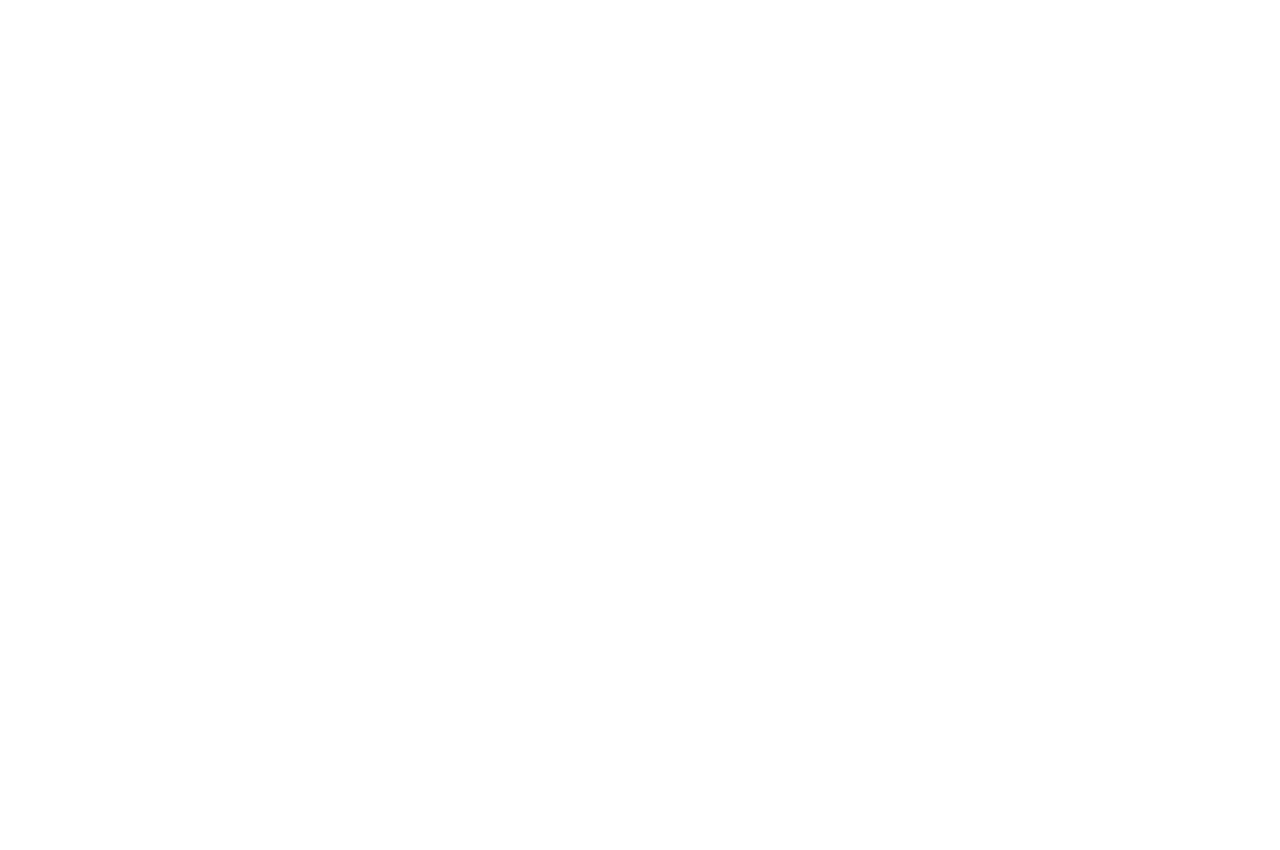
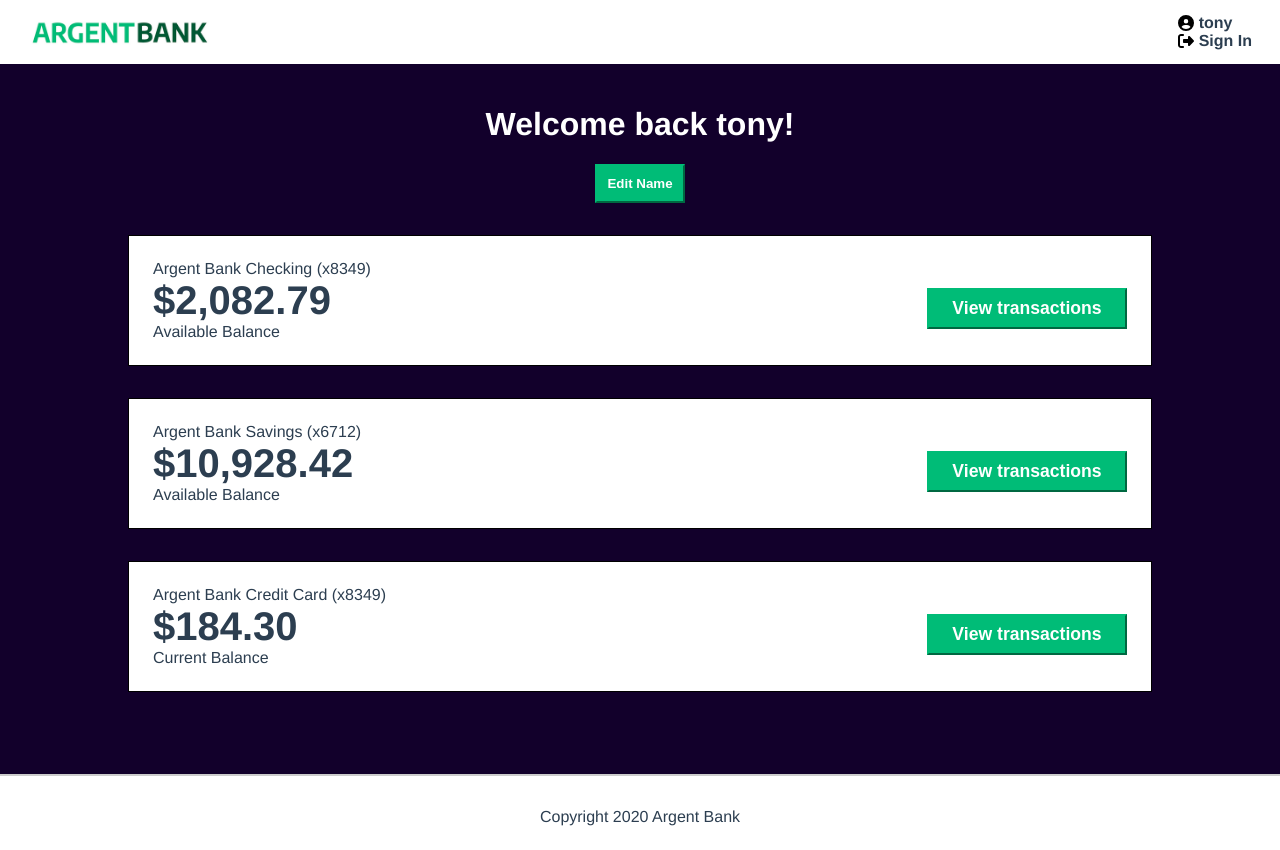
Before and after one commit to Mathilde0712/ArgentBank, a React (Create React App) app in the folder frontend/: page /user/1 in a window 1280 px wide. Before the commit this address had no page. Before the commit the page ends 800 px from the top, so only its background shows below. Built offline with nearby package versions, Linux system fonts and the light colour scheme.

Commit message:
realisation page sign in et page user

```diff
--- a/frontend/src/App.tsx
+++ b/frontend/src/App.tsx
@@ -3,6 +3,7 @@ import  { BrowserRouter, Routes, Route } from "react-router-dom";
 import "../src/designs/css/main.css"
 import Home from './Pages/Home';
 import SignIn from "./Pages/SignIn";
+import User from "./Pages/User";
 
 function App() {
   return (
@@ -10,8 +11,8 @@ function App() {
     <Routes>
       <Route path="/" element={<Home/>}/>
       <Route path="/sign-in" element={<SignIn />}/>
-      {/* <Route path="" element={}/>
-      <Route path="*" element={}/> */}
+       <Route path="/user/:id" element={<User />}/>
+    {/*<Route path="*" element={}/> */}
     </Routes>
     </BrowserRouter>
   );
--- /dev/null
+++ b/frontend/src/Components/Account.tsx
@@ -0,0 +1,19 @@
+import Button from "./Button";
+
+const Account = ({title, amount, description}: {title : string, amount :string, description : string}) => {
+  return (
+    <section className="account">
+      <div className="account-content-wrapper">
+        <h3 className="account-title">{title}</h3>
+        <p className="account-amount">{amount}</p>
+        <p className="account-amount-description">{description}</p>
+      </div>
+      <div className="account-content-wrapper cta">
+        <Button classe="transaction-button" content="View transactions" />
+
+      </div>
+    </section>
+  );
+};
+
+export default Account;
--- /dev/null
+++ b/frontend/src/Components/Button.tsx
@@ -0,0 +1,11 @@
+
+
+const Button = ({content, classe}:{content :string, classe:string}) => {
+    return (
+        <div>
+            <button className={classe}>{content}</button>
+        </div>
+    );
+};
+
+export default Button;
--- /dev/null
+++ b/frontend/src/Components/Form.tsx
@@ -0,0 +1,31 @@
+import userLogo from "../designs/img/circle-user-solid.svg"
+import Button from "./Button";
+
+const Form = () => {
+    return (
+
+            <section className="sign-in-content">
+                <img src={userLogo} className="sign-in-icon" alt="user icon" />
+                <h1>Sign In</h1>
+                <form>
+                    <div className="input-wrapper">
+                        <label htmlFor="username">Username</label>
+                        <input type="text" id="username" />
+                    </div>
+                    <div className="input-wrapper">
+                        <label htmlFor="password">Password</label>
+                        <input type="password" id="password" />
+                    </div>
+                    <div className="input-remember">
+                    <input type="checkbox" id="remember-me" />
+                    <label htmlFor="remember-me">Remember me</label>
+                    </div>
+                </form>
+                <Button classe="sign-in-button" content="Sign In"/>
+            </section>
+
+
+    );
+};
+
+export default Form;
--- /dev/null
+++ b/frontend/src/Components/Header.tsx
@@ -0,0 +1,13 @@
+import React from 'react';
+import Button from './Button';
+
+const Header = ({name} : {name:string}) => {
+    return (
+        <div className='header'>
+            <h1>Welcome back {name}!</h1>
+            <Button classe="edit-button" content='Edit Name' />
+        </div>
+    );
+};
+
+export default Header;
--- a/frontend/src/Components/Navigation.tsx
+++ b/frontend/src/Components/Navigation.tsx
@@ -1,18 +1,19 @@
 import { NavLink } from "react-router-dom";
 import logo from "../designs/img/argentBankLogo.webp"
-import userLogo from "../designs/img/circle-user-solid.svg"
 
-const Navigation = ({textNav}:{textNav : string}) => {
+
+const Navigation = ({textNav, logoUser}:{textNav : string, logoUser:string}) => {
     return (
         <div className="main-nav">
             <NavLink to="/" className="main-nav-item">
                 <img src={logo} alt="logo" className="main-nav-logo-image" />
             </NavLink>
-
+            <div>
             <NavLink to="/sign-in" className="main-nav-item">
-               <img src={userLogo} alt="userLogo" className="user-logo" />
+               <img src={logoUser} alt="userLogo" className="user-logo" />
                <p>{textNav}</p>
             </NavLink>
+            </div>
 
         </div>
     );
--- /dev/null
+++ b/frontend/src/Components/NavigationUser.tsx
@@ -0,0 +1,25 @@
+import { NavLink } from "react-router-dom";
+import logo from "../designs/img/argentBankLogo.webp"
+import signOut from "../designs/img/right-from-bracket-solid.svg"
+
+const NavigationUser = ({textNav, logoUser, name}:{textNav : string, logoUser:string, name :string }) => {
+    return (
+        <div className="main-nav">
+        <NavLink to="/" className="main-nav-item">
+            <img src={logo} alt="logo" className="main-nav-logo-image" />
+        </NavLink>
+        <div className="menu-nav-sign">
+        <NavLink to="/sign-in" className="main-nav-item">
+           <img src={logoUser} alt="userLogo" className="user-logo" />
+           <p>{name}</p>
+        </NavLink>
+        <NavLink to="/sign-in" className="main-nav-item">
+           <img src={signOut} alt="userLogo" className="user-logo" />
+           <p>{textNav}</p>
+        </NavLink>
+        </div>
+        </div>
+    );
+};
+
+export default NavigationUser;
--- a/frontend/src/Pages/Home.tsx
+++ b/frontend/src/Pages/Home.tsx
@@ -5,13 +5,13 @@ import Navigation from '../Components/Navigation';
 import chatIcon from "../designs/img/icon-chat.webp"
 import dollarIcon from "../designs/img/icon-money.webp"
 import securityIcon from "../designs/img/icon-security.webp"
-
+import userLogo from "../designs/img/circle-user-solid.svg"
 
 const Home = () => {
 
     return (
         <div>
-            <Navigation textNav='Sign In'/>
+            <Navigation textNav='Sign In' logoUser={userLogo} />
             <Banner />
             <section className='features'>
                 <h2 className='sr-only'>Features</h2>
--- a/frontend/src/Pages/SignIn.tsx
+++ b/frontend/src/Pages/SignIn.tsx
@@ -1,11 +1,16 @@
-import React from 'react';
+
 import Navigation from '../Components/Navigation';
 import Footer from '../Components/Footer';
+import Form from '../Components/Form';
+import userLogo from "../designs/img/circle-user-solid.svg"
 
 const SignIn = () => {
     return (
         <div>
-            <Navigation textNav='Sign In' />
+            <Navigation textNav='Sign In' logoUser={userLogo} />
+            <main className="main bg-dark">
+            <Form />
+            </main>
             <Footer />
         </div>
     );
--- /dev/null
+++ b/frontend/src/Pages/User.tsx
@@ -0,0 +1,37 @@
+import Account from "../Components/Account";
+import Footer from "../Components/Footer";
+import Header from "../Components/Header";
+import NavigationUser from "../Components/NavigationUser";
+import userLogo from "../designs/img/circle-user-solid.svg";
+
+const User = () => {
+    // const id = useParams();
+
+  return (
+    <div>
+      <NavigationUser textNav="Sign In" logoUser={userLogo} name="tony" />
+      <main className="main bg-dark">
+        <Header name="tony" />
+        <h2 className="sr-only">Accounts</h2>
+        <Account
+          title="Argent Bank Checking (x8349)"
+          amount="$2,082.79"
+          description="Available Balance"
+        />
+        <Account
+          title="Argent Bank Savings (x6712)"
+          amount="$10,928.42"
+          description="Available Balance"
+        />
+        <Account
+          title="Argent Bank Credit Card (x8349)"
+          amount="$184.30"
+          description="Current Balance"
+        />
+      </main>
+      <Footer />
+    </div>
+  );
+};
+
+export default User;
--- a/frontend/src/designs/css/main.css
+++ b/frontend/src/designs/css/main.css
@@ -13,12 +13,16 @@ body {
   min-height: 100vh;
 }
 
+
 .main {
-  flex: 1;
+  flex: 1 ;
 }
 
 .bg-dark {
   background-color: #12002b;
+  padding-top: 20px;
+  padding-bottom: 50px;
+
 }
 
 .sr-only {
@@ -45,8 +49,14 @@ body {
 .main-nav a {
   font-weight: bold;
   color: #2c3e50;
+
 }
 
+.menu-nav-sign{
+display: flex ;
+flex-direction: column;
+margin: 0;
+}
 
 .main-nav-item {
   text-decoration: none;
@@ -54,6 +64,12 @@ body {
   display: flex;
   align-items: center;
   gap: 5px;
+  padding-top: 0;
+  padding-bottom: 0;
+}
+.main-nav-item p{
+  margin-top: 0;
+  margin-bottom: 0;
 }
 
 .main-nav-item:hover {
@@ -177,10 +193,12 @@ body {
   margin: 0 auto;
   margin-top: 3rem;
   padding: 2rem;
+  padding-bottom: 150px;
 }
 
 .sign-in-icon {
-  font-size: 5rem;
+  width: 16px;
+  height: 16px;
 }
 
 .input-remember {
```
Also changed, not shown: frontend/src/designs/img/right-from-bracket-solid.svg (added), 1 other file (tests, documents, lock files or other folders).
